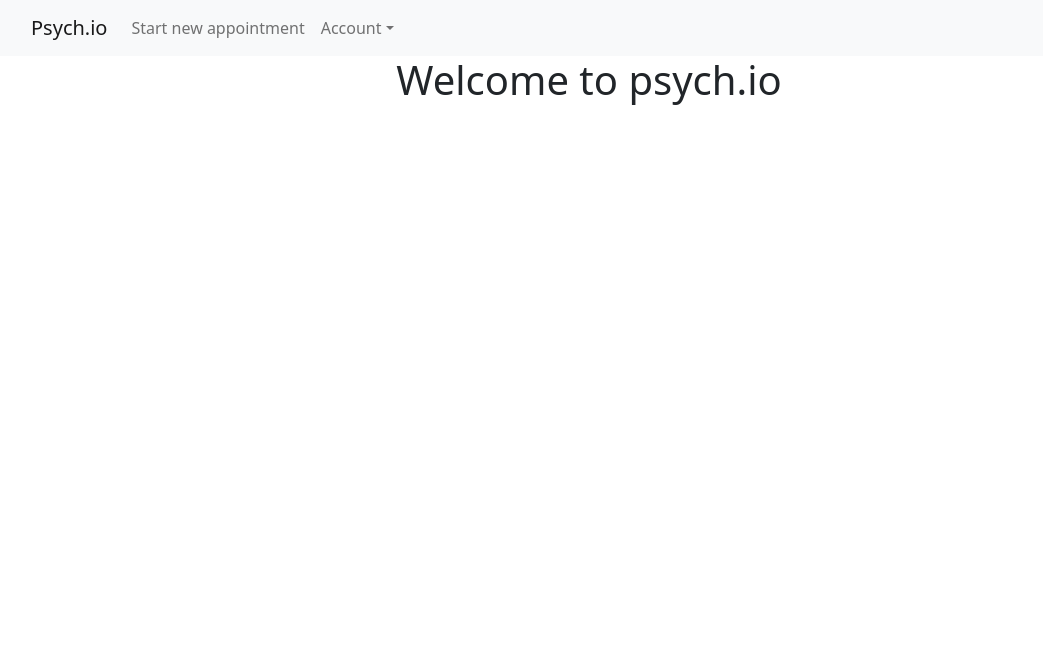
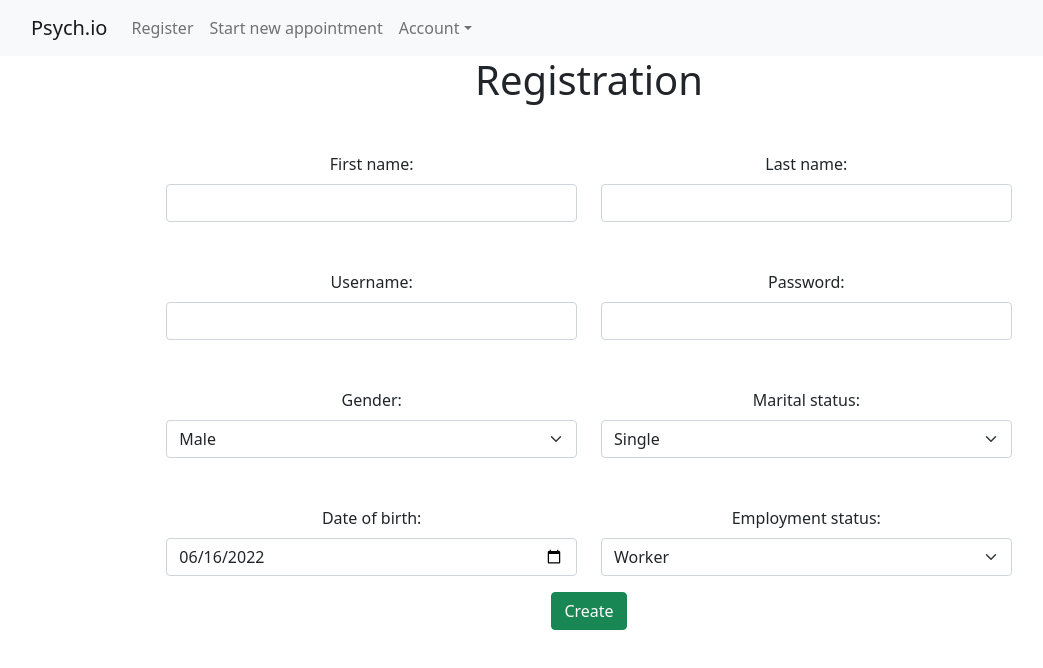
Before and after one commit to PetrovDina/psych.io, a React (Create React App) app in the folder psychio-front/: page /register in a window 1280 px wide. Shown: the top 668 px of the page, without its empty margins (51-1094 px from the left). Built offline with nearby package versions, Linux system fonts and the light colour scheme.

Commit message:
patient registration frontend

```diff
--- a/psychio-front/package.json
+++ b/psychio-front/package.json
@@ -9,6 +9,7 @@
     "axios": "^0.27.2",
     "bootstrap": "^5.1.3",
     "formik": "^2.2.9",
+    "moment": "^2.29.3",
     "react": "^18.2.0",
     "react-bootstrap": "^2.4.0",
     "react-dom": "^18.2.0",
--- a/psychio-front/src/App.js
+++ b/psychio-front/src/App.js
@@ -5,6 +5,7 @@
 import NewAppointmentPage from './pages/NewAppointmentPage';
 import HomePage from './pages/HomePage';
 import NavBar from './components/NavBar';
+import RegisterPage from './pages/RegisterPage';
 
 function App() {
     return (
@@ -12,6 +13,7 @@
             <NavBar></NavBar>
             <Routes>
                 <Route path='*' element={<HomePage />} />
+                <Route path='/register' element={<RegisterPage />} />
                 <Route path='/new-appointment' element={<NewAppointmentPage />} />
             </Routes>
             <ToastContainer />
--- a/psychio-front/src/components/NavBar.js
+++ b/psychio-front/src/components/NavBar.js
@@ -28,7 +28,8 @@
                 <Navbar.Toggle aria-controls="basic-navbar-nav" />
                 <Navbar.Collapse id="basic-navbar-nav">
                     <Nav className="me-auto">
-                    <Nav.Link as={Link} to="/new-appointment" >Start new appointment</Nav.Link>
+                    <Nav.Link as={Link} to="/register">Register</Nav.Link>
+                    <Nav.Link as={Link} to="/new-appointment">Start new appointment</Nav.Link>
 
                         <NavDropdown title="Account" id="basic-nav-dropdown">
                             <NavDropdown.Item as={Link} to="/">Log out</NavDropdown.Item>
--- a/psychio-front/src/pages/NewAppointmentPage.js
+++ b/psychio-front/src/pages/NewAppointmentPage.js
@@ -38,6 +38,11 @@
     }
 
     function submitSymptoms() {
+
+        if (!localStorage.getItem("LOGGED_USERNAME")){
+            toast.error("You must be logged in first!");
+            return;
+        }
         let frequencies = symptoms.map(symptom => ({ symptomId: symptom.id, frequency: symptom.frequency }))
         let object = {}
         object.username = "john89"; //TODO change to logged user lol
--- /dev/null
+++ b/psychio-front/src/pages/RegisterPage.js
@@ -0,0 +1,184 @@
+import { useFormik } from 'formik';
+import * as Yup from 'yup';
+import { toast } from 'react-toastify';
+import Form from 'react-bootstrap/Form';
+import Button from 'react-bootstrap/Button';
+import Row from 'react-bootstrap/Row';
+import Col from 'react-bootstrap/Col';
+import moment from 'moment'
+import UserService from '../services/UserService';
+
+const validationSchema = Yup.object({
+
+    username: Yup.string()
+        .required('Required')
+        .matches('^[a-zA-Z]{0,25}$', 'Invalid input'),
+    password: Yup.string()
+        .required('Required')
+        .matches('^[a-zA-Z]{0,25}$', 'Invalid input'),
+    firstName: Yup.string()
+        .required('Required')
+        .matches('^[a-zA-Z]{0,25}$', 'Invalid input'),
+    lastName: Yup.string()
+        .required('Required')
+        .matches('^[a-zA-Z]{0,25}$', 'Invalid input'),
+    birthDate: Yup.date()
+        .required('Required'),
+    gender: Yup.mixed().oneOf(['MALE', 'FEMALE'])
+        .required('Required'),
+    maritalStatus: Yup.mixed().oneOf(['SINGLE', 'MARRIED', 'WIDOWED', 'DIVORCED', 'SEPARATED'])
+        .required('Required'),
+    employmentStatus: Yup.mixed().oneOf(['WORKER', 'SELF_EMPLOYED', 'EMPLOYEE', 'UNEMOLOYED', 'STUDENT'])
+        .required('Required'),
+
+});
+
+
+const RegisterPage = () => {
+
+    const formik = useFormik({
+        initialValues: {
+            username: '',
+            password: '',
+            firstName: '',
+            lastName: '',
+            birthDate: moment().format("YYYY-MM-DD"),
+            gender: 'MALE',
+            maritalStatus: 'SINGLE',
+            employmentStatus: 'WORKER'
+        },
+        validationSchema: validationSchema,
+        onSubmit: (values) => {
+            console.log(values);
+            UserService.register(values).then((response) => {
+                toast.success('Successful registration.');
+                formik.resetForm();
+                console.log(response);
+            });
+        },
+    });
+
+
+    return (
+        <div>
+            <h1>Registration</h1>
+            <Form onSubmit={formik.handleSubmit}>
+                <Row className="mb-3 mt-5">
+                    <Form.Group as={Col} md="4" className="offset-2">
+                        <Form.Label>First name:</Form.Label>
+                        <Form.Control
+                            id="first-name"
+                            name="firstName"
+                            type="text"
+                            value={formik.values.firstName}
+                            onChange={formik.handleChange}
+                        />
+                        {formik.touched.firstName && formik.errors.firstName && (
+                            <small className="form-text text-danger">{formik.errors.firstName}</small>
+                        )}
+                    </Form.Group>
+                    <Form.Group as={Col} md="4">
+                        <Form.Label>Last name:</Form.Label>
+                        <Form.Control
+                            id="last-name"
+                            name="lastName"
+                            type="text"
+                            value={formik.values.lastName}
+                            onChange={formik.handleChange}
+                        />
+                        {formik.touched.lastName && formik.errors.lastName && (
+                            <small className="form-text text-danger">{formik.errors.lastName}</small>
+                        )}
+                    </Form.Group>
+                </Row>
+                <Row className="mb-3 mt-5">
+                    <Form.Group as={Col} md="4" className="offset-2">
+                        <Form.Label>Username:</Form.Label>
+                        <Form.Control
+                            id="username"
+                            name="username"
+                            type="text"
+                            value={formik.values.username}
+                            onChange={formik.handleChange}
+                        />
+                        {formik.touched.username && formik.errors.username && (
+                            <small className="form-text text-danger">{formik.errors.username}</small>
+                        )}
+                    </Form.Group>
+                    <Form.Group as={Col} md="4">
+                        <Form.Label>Password:</Form.Label>
+                        <Form.Control
+                            id="password"
+                            name="password"
+                            type="password"
+                            value={formik.values.password}
+                            onChange={formik.handleChange}
+                        />
+                        {formik.touched.password && formik.errors.password && (
+                            <small className="form-text text-danger">{formik.errors.password}</small>
+                        )}
+                    </Form.Group>
+                </Row>
+                <Row className="mb-3 mt-5">
+                    <Form.Group as={Col} md="4" className="offset-2">
+                        <Form.Label>Gender:</Form.Label>
+                        <Form.Select>
+                            <option value="MALE">Male</option>
+                            <option value="FEMALE">Female</option>
+                        </Form.Select>
+                        {formik.touched.gender && formik.errors.gender && (
+                            <small className="form-text text-danger">{formik.errors.gender}</small>
+                        )}
+                    </Form.Group>
+                    <Form.Group as={Col} md="4" >
+                        <Form.Label>Marital status:</Form.Label>
+                        <Form.Select>
+                            <option value="SINGLE">Single</option>
+                            <option value="MARRIED">Married</option>
+                            <option value="WIDOWED">Widowed</option>
+                            <option value="DIVORCED">Divorced</option>
+                            <option value="SEPARATED">Separated</option>
+                        </Form.Select>
+                        {formik.touched.maritalStatus && formik.errors.maritalStatus && (
+                            <small className="form-text text-danger">{formik.errors.maritalStatus}</small>
+                        )}
+                    </Form.Group>
+                </Row>
+                <Row className="mb-3 mt-5">
+                    <Form.Group as={Col} md="4" className="offset-2">
+                        <Form.Label>Date of birth:</Form.Label>
+                        <Form.Control
+                            id="birthDate"
+                            name="birthDate"
+                            type="date"
+                            value={formik.values.birthDate}
+                            onChange={formik.handleChange}
+                        />
+                        {formik.touched.birthDate && formik.errors.birthDate && (
+                            <small className="form-text text-danger">{formik.errors.birthDate}</small>
+                        )}
+                    </Form.Group>
+                    <Form.Group as={Col} md="4" >
+                        <Form.Label>Employment status:</Form.Label>
+                        <Form.Select>
+                            <option value="WORKER">Worker</option>
+                            <option value="SELF_EMPLOYED">Self employed</option>
+                            <option value="EMPLOYEE">Employee</option>
+                            <option value="UNEMOLOYED">Unemployed</option>
+                            <option value="STUDENT">Student</option>
+                        </Form.Select>
+                        {formik.touched.employmentStatus && formik.errors.employmentStatus && (
+                            <small className="form-text text-danger">{formik.errors.gender}</small>
+                        )}
+                    </Form.Group>
+                </Row>
+
+                <Button variant="success" type="submit">
+                    Create
+                </Button>
+            </Form>
+        </div>
+    );
+};
+
+export default RegisterPage;
--- /dev/null
+++ b/psychio-front/src/services/UserService.js
@@ -0,0 +1,16 @@
+import httpClient from '../config/httpClient.js';
+
+const UserService = {
+
+    register: function(patient) {
+        return httpClient({
+            url: 'auth/registerPatient',
+            method: 'POST',
+            data: patient
+          });
+    }
+
+
+};
+
+export default UserService;
```
Also changed, not shown: 1 other file (tests, documents, lock files or other folders).
